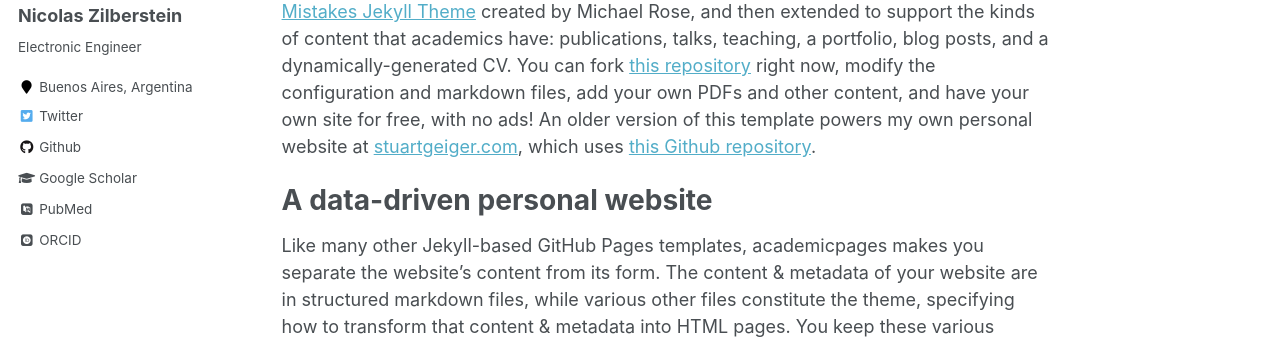
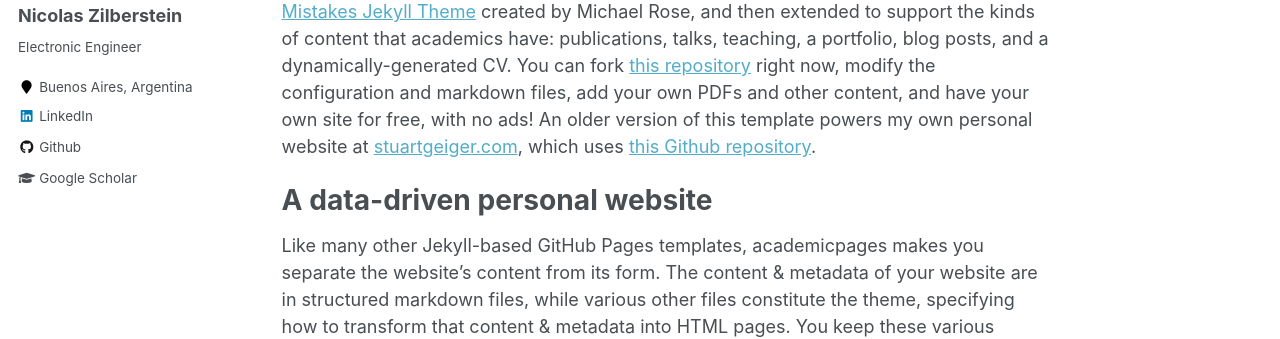
Before and after one commit to nzilberstein/nzilberstein.github.io, a Jekyll site: the page built from _pages/about.md, in a window 1280 px wide. Shown: the part 298-637 px from the top of the page. Built offline with Jekyll 4.4.1, drawn with Linux system fonts in a browser that asks for light colours; some web fonts are replaced; part of the change alters nothing that is shown.

Commit message:
Update _config.yml
Forth commit

```diff
--- a/_config.yml
+++ b/_config.yml
@@ -85,7 +85,7 @@ author:
   bio              : "Electronic Engineer"
   location         : "Buenos Aires, Argentina"
   employer         :
-  pubmed           : "https://www.ncbi.nlm.nih.gov/pubmed/?term=john+snow"
+  pubmed           : #"https://www.ncbi.nlm.nih.gov/pubmed/?term=john+snow"
   googlescholar    : "https://scholar.google.com.ar/citations?user=6b9O8cUAAAAJ&hl=es"
   email            :
   researchgate     :  # example: "https://www.researchgate.net/profile/yourprofile"
@@ -96,20 +96,20 @@ author:
   flickr           :
   facebook         :
   foursquare       :
-  github           : "academicpages"
+  github           : "nzilberstein"
   google_plus      :
   keybase          :
   instagram        :
   impactstory      : #"https://profiles.impactstory.org/u/xxxx-xxxx-xxxx-xxxx"
   lastfm           :
-  linkedin         :
-  orcid            : "http://orcid.org/yourorcidurl"
+  linkedin         : "https://www.linkedin.com/in/nicol%C3%A1s-zilberstein-a0b39b9a/"
+  orcid            :
   pinterest        :
   soundcloud       :
   stackoverflow    : # http://stackoverflow.com/users/123456/username
   steam            :
   tumblr           :
-  twitter          : "replacethistwitterhandle"
+  twitter          : #"replacethistwitterhandle"
   vine             :
   weibo            :
   xing             :
```
